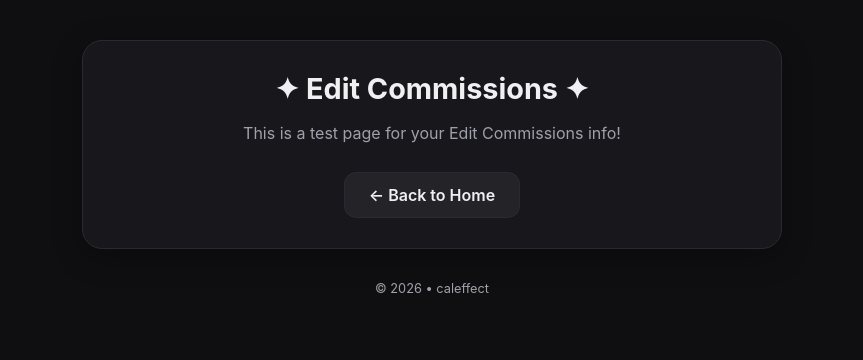
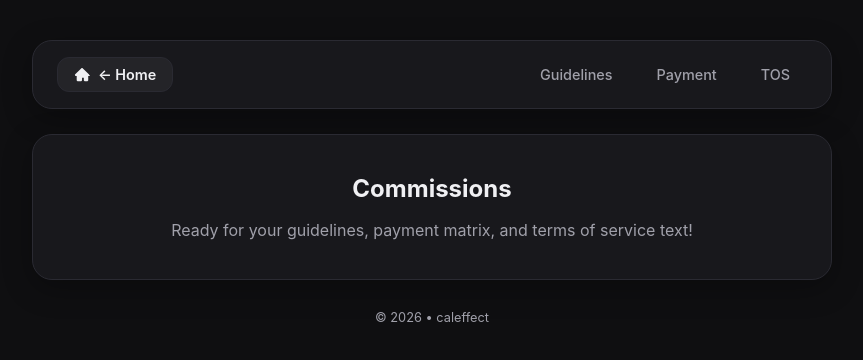
Before and after one commit to caleffect/caleffect, a plain HTML site: page commissions.html in a window 1280 px wide. Shown: the whole page, without its empty margins (208-1071 px from the left). Drawn offline with Linux system fonts and the light colour scheme.

Commit message:
Update layout and styling for commissions page

```diff
--- a/commissions.html
+++ b/commissions.html
@@ -31,50 +31,95 @@
             padding: 20px;
         }
 
+        /* Container */
         .wrapper {
-            max-width: 700px;
+            max-width: 800px;
             width: 100%;
             margin-top: 20px;
         }
 
-        .content-box {
+        /* Navigation Bar Box */
+        .nav-bar {
             background: var(--card-bg);
             border: 1px solid var(--border);
             border-radius: 20px;
-            padding: 30px;
+            padding: 16px 24px;
+            display: flex;
+            align-items: center;
+            justify-content: space-between;
+            margin-bottom: 25px;
             box-shadow: 0 8px 30px rgba(0,0,0,0.3);
-            text-align: center;
+            flex-wrap: wrap;
+            gap: 12px;
         }
 
-        h1 {
-            font-size: 1.8rem;
-            margin-bottom: 15px;
-        }
-
-        p {
-            color: var(--text-sub);
-            margin-bottom: 25px;
-            line-height: 1.6;
-        }
-
-        .back-btn {
-            display: inline-block;
-            padding: 12px 24px;
+        /* Left Side: Home Button */
+        .home-btn {
+            display: flex;
+            align-items: center;
+            gap: 8px;
+            padding: 8px 16px;
             background: rgba(255, 255, 255, 0.05);
             border: 1px solid var(--border);
             border-radius: 12px;
             color: var(--text-main);
             text-decoration: none;
+            font-size: 0.9rem;
             font-weight: 600;
             transition: all 0.2s ease;
         }
 
-        .back-btn:hover {
+        .home-btn svg {
+            width: 16px;
+            height: 16px;
+            fill: currentColor;
+        }
+
+        .home-btn:hover {
             background: var(--accent);
             color: #000000;
             border-color: var(--accent);
+            transform: translateY(-1px);
         }
 
+        /* Right Side: Section Links */
+        .nav-links {
+            display: flex;
+            gap: 10px;
+        }
+
+        .nav-link-btn {
+            padding: 8px 16px;
+            background: transparent;
+            border: 1px solid transparent;
+            border-radius: 12px;
+            color: var(--text-sub);
+            text-decoration: none;
+            font-size: 0.9rem;
+            font-weight: 500;
+            transition: all 0.2s ease;
+            cursor: pointer;
+        }
+
+        .nav-link-btn:hover {
+            color: var(--accent);
+            background: rgba(255, 255, 255, 0.05);
+            border-color: var(--border);
+        }
+
+        /* Content Box Placeholder */
+        .content-box {
+            background: var(--card-bg);
+            border: 1px solid var(--border);
+            border-radius: 20px;
+            padding: 35px;
+            box-shadow: 0 8px 30px rgba(0,0,0,0.3);
+            text-align: center;
+            color: var(--text-sub);
+            line-height: 1.6;
+        }
+
+        /* Footer */
         footer {
             margin-top: auto;
             padding: 30px 0 10px 0;
@@ -87,11 +132,30 @@
 <body>
 
     <div class="wrapper">
-        <div class="content-box">
-            <h1>✦ Edit Commissions ✦</h1>
-            <p>This is a test page for your Edit Commissions info!</p>
-            <a href="index.html" class="back-btn">← Back to Home</a>
-        </div>
+        <!-- Navigation Bar -->
+        <nav class="nav-bar">
+            <!-- Left: Home Arrow + Icon -->
+            <a href="index.html" class="home-btn" title="Back to Home">
+                <svg xmlns="http://www.w3.org/2000/svg" viewBox="0 0 576 512">
+                    <!-- Home Icon SVG -->
+                    <path d="M575.8 255.5c0 18-15 32.1-32 32.1h-32l.7 160.2c0 17-14 32.1-31 32.1h-96c-17 0-32-15-32-32V352h-64v96c0 17-15 32-32 32H128c-17 0-31-15-31-32l.7-160.2H65c-17 0-32-14.1-32-32.1 0-9 3-17 10-24L267.3 14.3c11.6-11 31.8-11 43.4 0l224.3 217.2c7.2 7 10.8 15 10.8 24z"/>
+                </svg>
+                <span>← Home</span>
+            </a>
+
+            <!-- Right: Section Buttons -->
+            <div class="nav-links">
+                <a href="#guidelines" class="nav-link-btn">Guidelines</a>
+                <a href="#payment" class="nav-link-btn">Payment</a>
+                <a href="#tos" class="nav-link-btn">TOS</a>
+            </div>
+        </nav>
+
+        <!-- Main Content Area -->
+        <main class="content-box">
+            <h2 style="color: var(--text-main); margin-bottom: 10px;">Commissions</h2>
+            <p>Ready for your guidelines, payment matrix, and terms of service text!</p>
+        </main>
 
         <footer>
             <p>© 2026 • caleffect</p>
```
